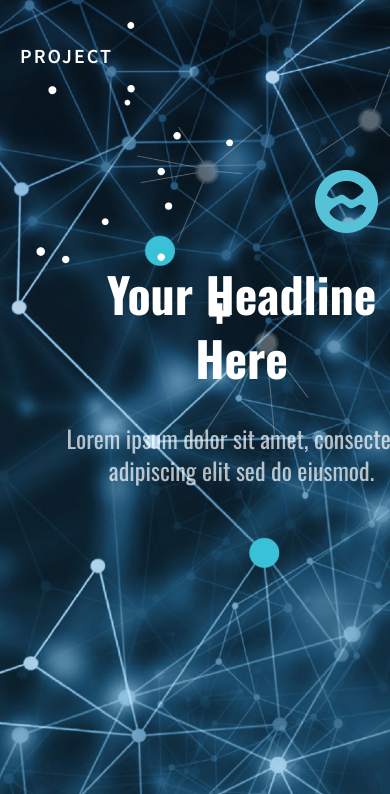
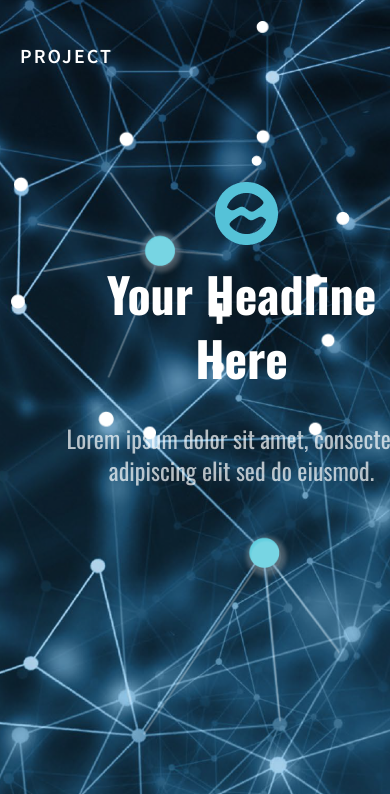
Before and after one commit to Veronika-Kyr/CSS-Animations, a plain HTML site: page index.html in a window 390 px wide. Shown: the top 794 px of the page. Drawn offline with nearby package versions, Linux system fonts and the light colour scheme.

Commit message:
Correct animations

```diff
--- a/index.html
+++ b/index.html
@@ -16,7 +16,7 @@
         rel="stylesheet">
     <link rel="stylesheet" href="src/styles.css">
 
-    <title>CSS-Selectors-and-Responsive</title>
+    <title>CSS-Animations</title>
 </head>
 
 <body>
--- a/src/styles.css
+++ b/src/styles.css
@@ -15,6 +15,7 @@ body {
     background: url('../assets/header.png');
     height: 800px;
     margin: 0;
+    position: relative;
 }
 
 .wrapper {
@@ -75,12 +76,13 @@ h2 {
 
 .heroBlock {
     padding: 252px 386px 256px 386px;
+    position: relative;
 }
 
 .logoBig {
     position: absolute;
     top: 200px;
-    left: 735px;
+    left: 565px;
     width: 63px;
     height: 63px;
     transition: transform 1s ease-in-out;
@@ -298,29 +300,29 @@ a {
 @keyframes SlideInOut {
 
     from {
-        top: 26px;
-        left: 605px;
+        top: 23px;
+        left: 446px;
     }
 
     to {
-        top: 6px;
-        left: 585px;
+        top: 3px;
+        left: 426px;
     }
 }
 
 .animaStar {
     position: absolute;
-    top: 62px;
-    left: 907px;
+    top: 61px;
+    left: 748px;
     opacity: 0;
     animation: Apperance 3s ease-in 0.5s infinite alternate-reverse;
 }
 
 .animaDots {
     position: absolute;
-    top: 26px;
-    left: 605px;
-    width: 47%;
+    top: 23px;
+    left: 446px;
+    width: 60%;
     animation: SlideInOut 3s ease-in 0.5s infinite alternate-reverse;
 }
 
@@ -347,28 +349,28 @@ a {
     @keyframes SlideInOut {
 
         from {
-            top: 27px;
-            left: -170px;
+            top: 26px;
+            left: -265px;
         }
 
         to {
             top: 10px;
-            left: -190px;
+            left: -280px;
         }
     }
 
     .animaStar {
         position: absolute;
-        left: 137px;
+        left: 37px;
         top: 68px;
-        width: 65%;
+        width: 93%;
     }
 
     .animaDots {
         position: absolute;
-        top: 27px;
-        left: -170px;
-        width: 105%;
+        top: 26px;
+        left: -265px;
+        width: 147%;
     }
 
     .navLinks {
@@ -391,8 +393,8 @@ a {
 
     .logoBig {
         position: absolute;
-        top: 170px;
-        left: 315px;
+        top: 140px;
+        left: 215px;
     }
 
     .wrapperText {
```
